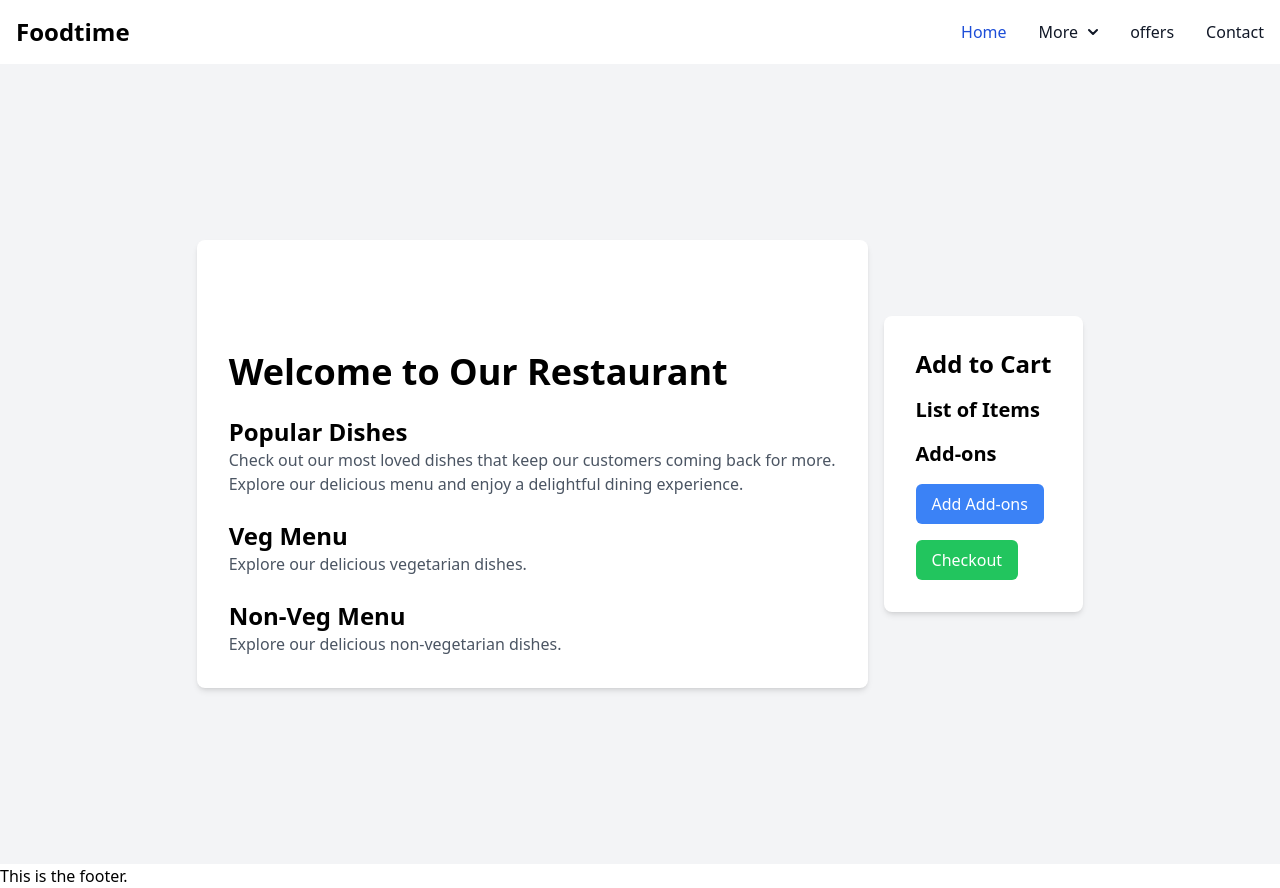
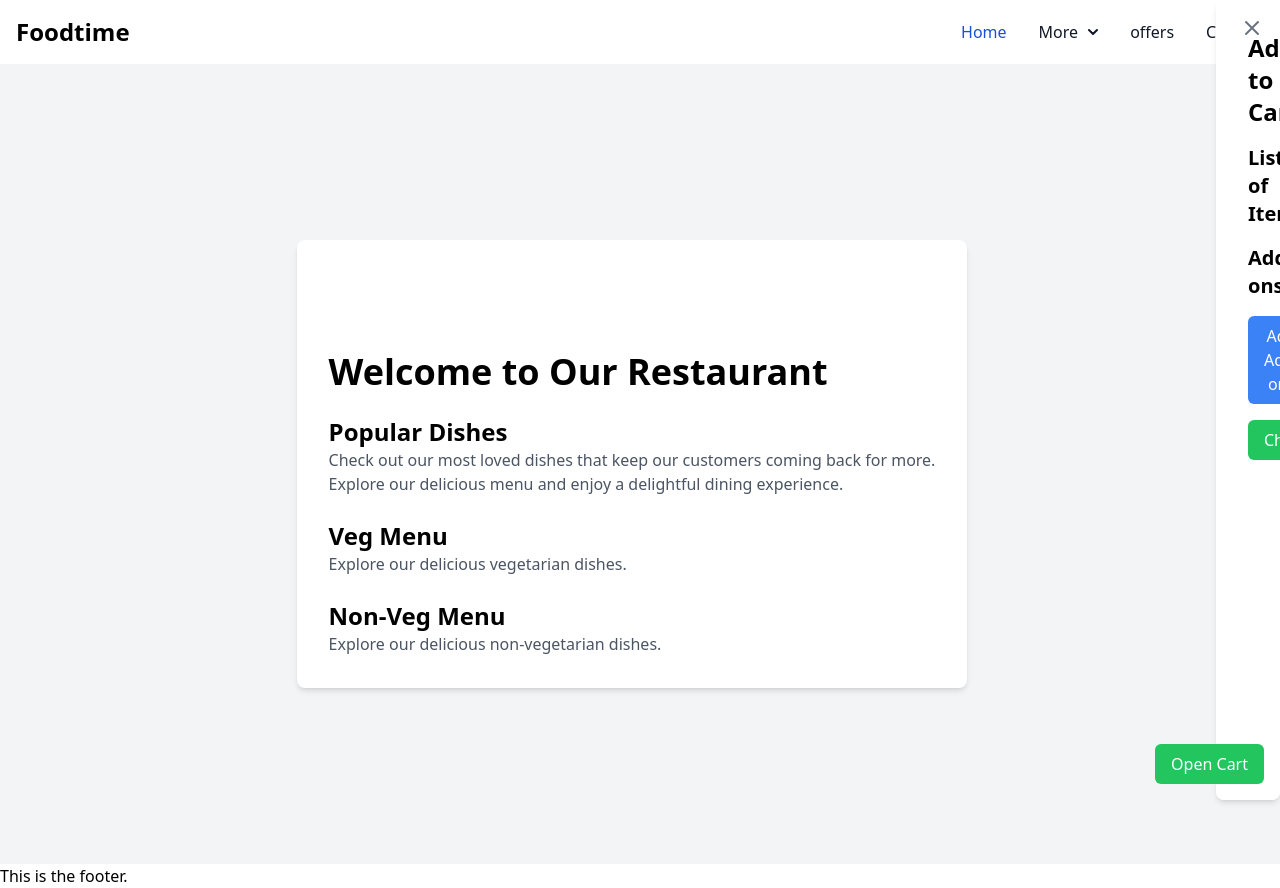
Before and after one commit to lawrencedsz9/resto-website, a React (Vite) app: page / in a window 1280 px wide. Built offline with nearby package versions, Linux system fonts and the light colour scheme.

Commit message:
modified add to cart as a scroll view

```diff
--- a/src/pages/home.jsx
+++ b/src/pages/home.jsx
@@ -1,10 +1,16 @@
-import React from "react";
+import React, { useState } from "react";
 
 const Home = () => {
+  const [isCartOpen, setIsCartOpen] = useState(false);
+
+  const toggleCart = () => {
+    setIsCartOpen(!isCartOpen);
+  };
+
   return (
     <div className="flex flex-col md:flex-row items-center justify-center h-screen bg-gray-100 w-full">
       <div className="bg-white p-8 rounded-lg shadow-md md:mr-4">
-        <div className="h-20"></div> {/* BEGIN: Add space for wallpaper */}
+        <div className="h-20"></div>
         <h1 className="text-4xl font-bold mb-4 w-fill">
           Welcome to Our Restaurant
         </h1>
@@ -14,55 +20,58 @@ const Home = () => {
             Check out our most loved dishes that keep our customers coming back
             for more.
           </p>
-          {/* Add popular dishes here */}
         </section>
         <p className="text-gray-600">
           Explore our delicious menu and enjoy a delightful dining experience.
         </p>
-        {/* <section className="mt-6">
-                    <h2 className="text-2xl font-bold">Online Ordering</h2>
-                    <p className="text-gray-600">
-                        Order your favorite dishes online and have them delivered to your
-                        doorstep.
-                    </p>
-                    <button
-                        className="bg-blue-500 text-white py-2 px-4 rounded-md hover:bg-blue-600 focus:outline-none focus:shadow-outline-blue mt-4"
-                        onClick={() => {
-                            // Add logic for online ordering here
-                            console.log("Online ordering clicked");
-                        }}
-                    >
-                        Order Now
-                    </button>
-                 </section> */}
         <section className="mt-6">
           <h2 className="text-2xl font-bold">Veg Menu</h2>
           <p className="text-gray-600">
             Explore our delicious vegetarian dishes.
           </p>
-          {/* Add veg menu items here */}
         </section>
         <section className="mt-6">
           <h2 className="text-2xl font-bold">Non-Veg Menu</h2>
           <p className="text-gray-600">
             Explore our delicious non-vegetarian dishes.
           </p>
-          {/* Add non-veg menu items here */}
         </section>
       </div>
-      <div className="bg-white p-8 rounded-lg shadow-md mt-4 md:mt-0 add-to-cart-section">
+
+      {/* Unified Cart Section */}
+      <div
+        className={`fixed top-0 right-0 h-screen bg-white p-8 rounded-lg shadow-md ${
+          isCartOpen ? "w-1/3" : "w-0"
+        } transition-all duration-300 overflow-y-auto`}
+      >
+        <button
+          className="absolute top-4 right-4 text-gray-500 hover:text-gray-700"
+          onClick={toggleCart}
+        >
+          <svg
+            className="w-6 h-6"
+            fill="none"
+            stroke="currentColor"
+            viewBox="0 0 24 24"
+            xmlns="http://www.w3.org/2000/svg"
+          >
+            <path
+              strokeLinecap="round"
+              strokeLinejoin="round"
+              strokeWidth="2"
+              d="M6 18L18 6M6 6l12 12"
+            ></path>
+          </svg>
+        </button>
         <h2 className="text-2xl font-bold">Add to Cart</h2>
         <section className="mt-4">
           <h3 className="text-xl font-bold">List of Items</h3>
-          {/* Add list of items here */}
         </section>
         <section className="mt-4">
           <h3 className="text-xl font-bold">Add-ons</h3>
-          {/* Add addons here */}
           <button
             className="bg-blue-500 text-white py-2 px-4 rounded-md hover:bg-blue-600 focus:outline-none focus:shadow-outline-blue mt-4"
             onClick={() => {
-              // Add logic for adding addons to cart here
               console.log("Add-ons clicked");
             }}
           >
@@ -72,11 +81,20 @@ const Home = () => {
         <button
           className="bg-green-500 text-white py-2 px-4 rounded-md hover:bg-green-600 focus:outline-none focus:shadow-outline-green mt-4"
           onClick={() => {
-            // Add logic for checkout here
             console.log("Checkout clicked");
           }}
         >
           Checkout
+        </button>
+      </div>
+
+      {/* Cart Button */}
+      <div className="fixed bottom-4 right-4">
+        <button
+          className="bg-green-500 text-white py-2 px-4 rounded-md hover:bg-green-600 focus:outline-none focus:shadow-outline-green"
+          onClick={toggleCart}
+        >
+          Open Cart
         </button>
       </div>
     </div>
```
